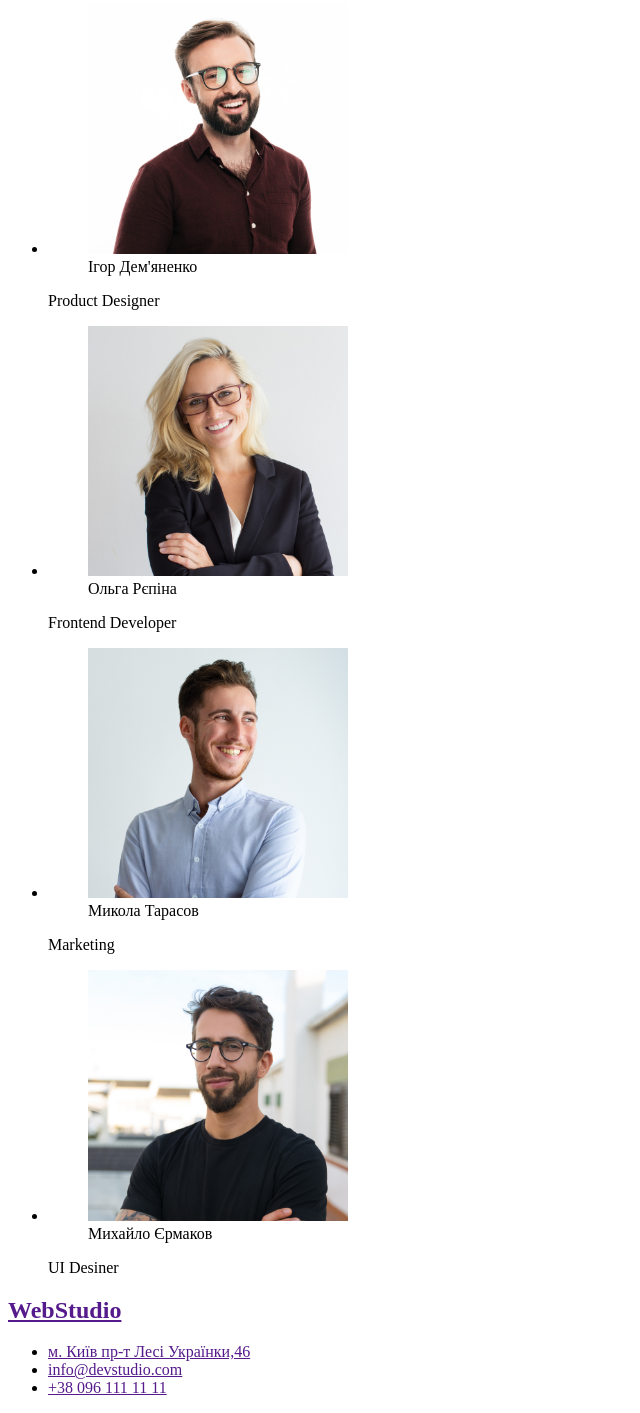
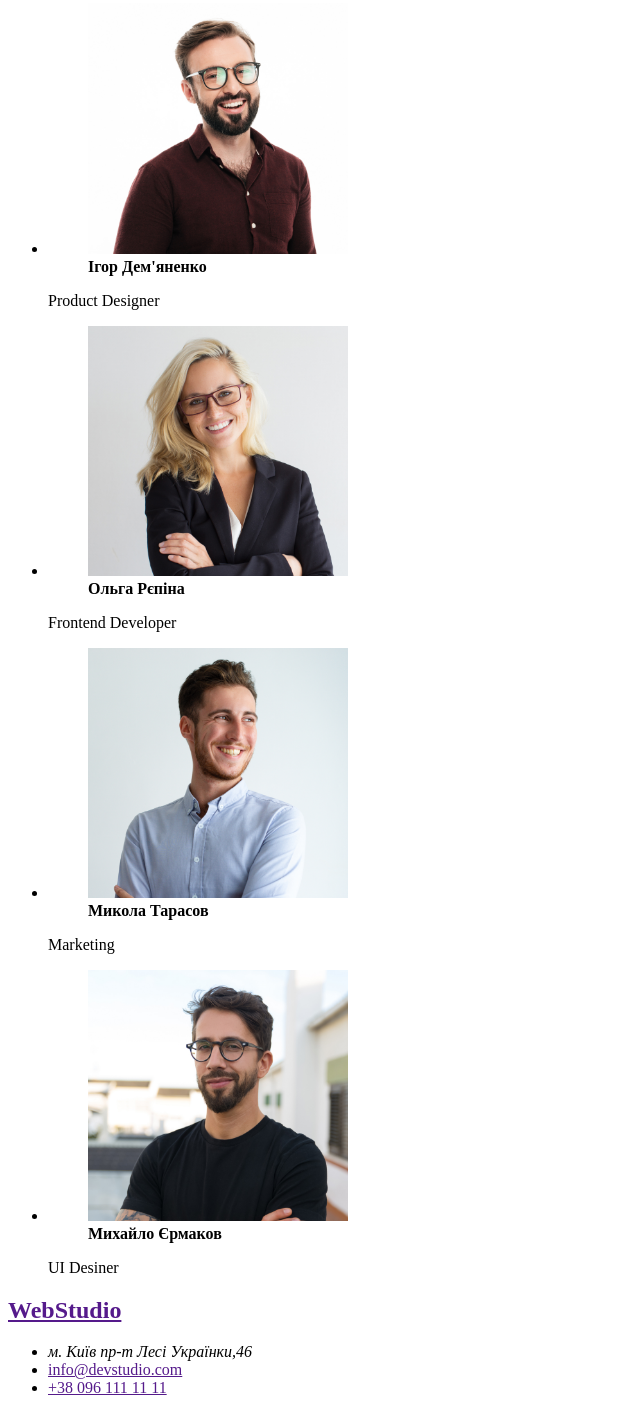
Before and after one commit to Ilona-Koval-11/homework-one, a plain HTML site: page index.html in a window 1280 px wide. Shown: the part 1656-3069 px from the top of the page, without its empty margins (0-640 px from the left). Drawn offline with Linux system fonts and the light colour scheme.

Commit message:
Фіналізація ДЗ 1
Завершення кадування, усуненя помилок та валідація коду.

```diff
--- a/index.html
+++ b/index.html
@@ -106,7 +106,8 @@
             <figure>
             <img src="./images/teamcard1.jpg" alt="член команди 1" width="260">
             <figcaption>
-                Ігор Дем'яненко
+                <b>Ігор Дем'яненко</b>
+
             </figcaption>
              </figure>
             <p>
@@ -117,8 +118,8 @@
             <figure>
             <img src="./images/temcard2.jpg" alt="член команди 2" width="260">
             <figcaption>
-                Ольга Рєпіна
-            </figcaption>
+               <b>Ольга Рєпіна</b>
+                            </figcaption>
             </figure>
             <p>
                 Frontend Developer
@@ -128,8 +129,8 @@
             <figure>
               <img src="images/teamcard3.jpg" alt="член команди 3" width="260">
               <figcaption>
-                  Микола Тарасов
-              </figcaption>
+                 <b>Микола Тарасов</b>
+                              </figcaption>
             </figure>
             <p>
                 Marketing
@@ -139,8 +140,8 @@
             <figure>
                 <img src="./images/temcard4.jpg" alt="член команди 4" width="260">
                 <figcaption>
-                    Михайло Єрмаков
-                </figcaption>
+                   <b>Михайло Єрмаков</b>
+                                    </figcaption>
             </figure>
            <p>
                UI Desiner
@@ -159,8 +160,10 @@
                                     <ul>
 
                      <li>
-                         <a href="">м. Київ пр-т Лесі Українки,46</a>
-                     </li>
+                         <address>
+                             м. Київ пр-т Лесі Українки,46
+                         </address>
+                                             </li>
                      <li>
                          <a href="">info@devstudio.com</a>
                      </li>
```
